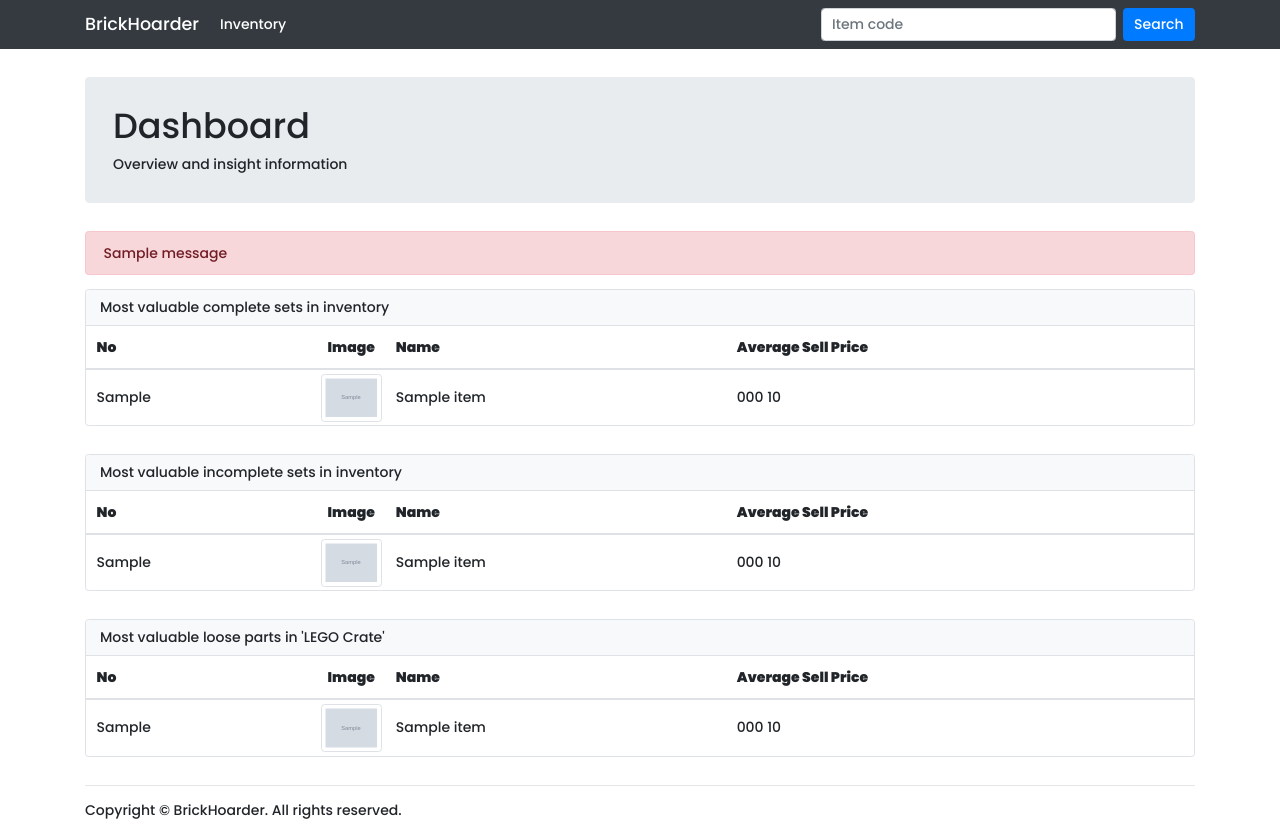
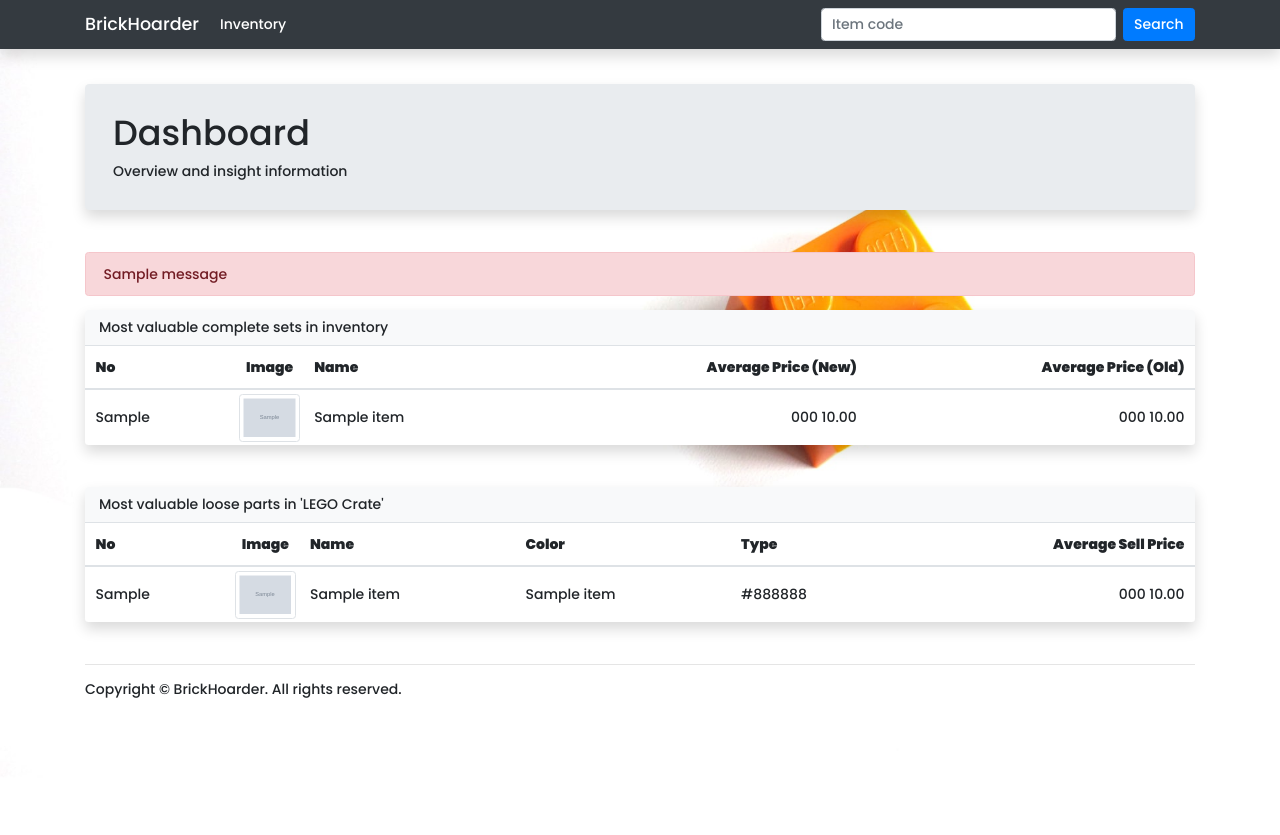
Before and after one commit to hendrikkels/BrickHoarder, a Flask app: template flask_app/templates/dashboard.html in a window 1280 px wide. After the commit the page ends 698 px from the top, so only its background shows below. Run offline with Flask 2, Linux system fonts and the light colour scheme; the template is opened without the code that fills it: most values are stand-ins (such as "Sample title", 1, 10 or a date in 2020); grey boxes marked "Sample" are stand-in pictures; one stand-in notice (Sample message) is shown; parts of the project's set-up code (start-up, migrations or seed data) failed here and were passed over; some libraries are stand-ins or nearby versions.

Commit message:
very nice

```diff
--- a/flask_app/static/css/mystyle.css
+++ b/flask_app/static/css/mystyle.css
@@ -2,9 +2,23 @@ html {
     font-size: 14px;
 }
 
+@media only screen
+  and (min-device-width: 320px)
+  and (max-device-width: 480px)
+  and (-webkit-min-device-pixel-ratio: 2) {
+    html {
+        font-size: 9px;
+    }
+}
+
 body {
     font-family: 'Poppins', sans-serif;
-    padding-top: 5.5rem   ;
+    padding-top: 6rem;
+    background: url('../images/background.jpg') no-repeat center center fixed;
+    -webkit-background-size: cover;
+    -moz-background-size: cover;
+    background-size: cover;
+    -o-background-size: cover;
 }
 
 p {
@@ -18,11 +32,7 @@ p {
 
 .jumbotron {
     padding: 2rem;
-}
-
-
-.border {
-    margin-bottom: 2rem;
+    margin-bottom: 3rem;
 }
 
 
@@ -46,7 +56,7 @@ p {
 }
 
 .card {
-    margin-bottom: 2rem;
+    margin-bottom: 3rem;
 }
 
 .card-body {
@@ -102,5 +112,4 @@ p {
         object-position: center; /* Center the image within the element */
         max-height: 6rem;
     }
-
 }
--- a/flask_app/templates/dashboard.html
+++ b/flask_app/templates/dashboard.html
@@ -2,7 +2,7 @@
 
 {% block main %}
 
-    <div class="jumbotron">
+    <div class="jumbotron shadow">
         <h1>Dashboard</h1>
         Overview and insight information
     </div>
@@ -18,82 +18,58 @@
         {% endif %}
     {% endwith %}
 
-    {% if complete_guides|length > 0 %}
+    {% if set_price_guides|length > 0 %}
 
-        <div class="rounded border">
+        <div class="card border-0 shadow">
             <nav class="navbar navbar-light bg-light rounded-top">
                 Most valuable complete sets in inventory
             </nav>
+            <div class="table-responsive">
                 <table class="table table-condensed table-hover mb-0" id="searchable_table">
                     <thead>
                     <tr>
                         <th scope="col">No</th>
                         <th scope="col">Image</th>
                         <th scope="col">Name</th>
-                    <th scope="col">Average Sell Price</th>
+                        <th class="text-right" scope="col">Average Price (New)</th>
+                        <th class="text-right" scope="col">Average Price (Old)</th>
                     </tr>
                     </thead>
                     <tbody>
-                {% for set in complete_guides %}
+                    {% for set in set_price_guides %}
                         <tr onclick="window.location.href = '/set/{{ set.item.no }}';">
                             <td>{{ set.item.no }}</td>
                             <td class="fit">
                                 <img src="{{ set.item.thumbnail_url }}" class="img-fluid img-thumbnail crop-table" alt="sheep">
                             </td>
                             <td>{{ set.item.name }}</td>
-                        <td>{{ set.currency_code }} {{ set.avg_price }}</td>
+                            <td class="text-right">{{ set.currency_code }} {{ "%.2f"|format(set.avg_price) }}</td>
+                            <td class="text-right">{{ set.currency_code }} {{ "%.2f"|format(set.avg_price_used) }}</td>
                         </tr>
                     {% endfor %}
                     </tbody>
                 </table>
             </div>
+        </div>
     {% endif %}
 
-    {% if incomplete_guides|length > 0 %}
 
-        <div class="rounded border">
+    {% if loose_parts_guides|length > 0 %}
+
+        <div class="card border-0 shadow">
             <nav class="navbar navbar-light bg-light rounded-top">
-                Most valuable incomplete sets in inventory
+                Most valuable loose parts in 'LEGO Crate'
             </nav>
+            <div class="table-responsive">
                 <table class="table table-condensed table-hover mb-0" id="searchable_table">
                 <thead>
                 <tr>
                     <th scope="col">No</th>
                     <th scope="col">Image</th>
                     <th scope="col">Name</th>
-                    <th scope="col">Average Sell Price</th>
-                </tr>
-                </thead>
-                <tbody>
-                {% for set in incomplete_guides %}
-                    <tr onclick="window.location.href = '/set/{{ set.item.no }}';">
-                        <td>{{ set.item.no }}</td>
-                        <td class="fit">
-                            <img src="{{ set.item.thumbnail_url }}" class="img-fluid img-thumbnail crop-table" alt="sheep">
-                        </td>
-                        <td>{{ set.item.name }}</td>
-                        <td>{{ set.currency_code }} {{ set.avg_price }}</td>
-                    </tr>
-                {% endfor %}
-                </tbody>
-            </table>
-        </div>
-
-    {% endif %}
-
-    {% if loose_parts_guides|length > 0 %}
-
-        <div class="rounded border">
-            <nav class="navbar navbar-light bg-light rounded-top">
-                Most valuable loose parts in 'LEGO Crate'
-            </nav>
-            <table class="table table-condensed table-hover mb-0" id="searchable_table">
-                <thead>
-                <tr>
-                    <th scope="col">No</th>
-                    <th scope="col">Image</th>
-                    <th scope="col">Name</th>
-                    <th scope="col">Average Sell Price</th>
+                    <th scope="col">Color</th>
+                    <th scope="col">Type</th>
+                    <th scope="col" class="text-right">Average Sell Price</th>
                 </tr>
                 </thead>
                 <tbody>
@@ -104,12 +80,15 @@
                             <img src="{{ part.item.thumbnail_url }}" class="img-fluid img-thumbnail crop-table" alt="sheep">
                         </td>
                         <td>{{ part.item.name }}</td>
-                        <td>{{ part.currency_code }} {{ part.avg_price }}</td>
+                        <td>{{ part.item.color_name }}</td>
+                        <td>{{ part.item.color_type }}</td>
+                        <td class="text-right">{{ part.currency_code }} {{ "%.2f"|format(part.avg_price) }}</td>
                     </tr>
                 {% endfor %}
                 </tbody>
             </table>
             </div>
+        </div>
 
     {% endif %}
 
--- a/flask_app/templates/navbar.html
+++ b/flask_app/templates/navbar.html
@@ -1,4 +1,4 @@
-<nav class="navbar navbar-expand-md navbar-dark bg-dark fixed-top">
+<nav class="navbar navbar-expand-md navbar-dark bg-dark fixed-top shadow">
     <div class="container-lg">
         <a class="navbar-brand" href="/home">BrickHoarder</a>
         <button class="navbar-toggler" type="button" data-toggle="collapse" data-target="#navbarSupportedContent" aria-controls="navbarSupportedContent" aria-expanded="false" aria-label="Toggle navigation">
@@ -13,7 +13,7 @@
             </ul>
             <form class="form-inline my-2 my-md-0 my-lg-0" method="POST" action="/search">
                 <div class="form-group d-flex">
-                    <input class="form-control mr-2" type="search" name="no" placeholder="Item code">
+                    <input class="form-control mr-2" required  minlength="2" type="search" name="no" placeholder="Item code">
                     <button class="btn btn-primary" type="submit">Search</button>
                 </div>
             </form>
--- a/flask_app/views.py
+++ b/flask_app/views.py
@@ -1,17 +1,15 @@
 from flask import render_template, request, redirect, url_for, flash
 from flask_app import app, functions
-
-search_filter = "sets"
 
 
 @app.route('/')
 @app.route('/home')
 def home():
-    complete_guides = functions.get_complete_sets_price_guide()
-    incomplete_guides = functions.get_incomplete_sets_price_guide()
+    set_price_guides = functions.get_sets_price_guide()
+    print(set_price_guides)
     loose_parts_guides = functions.get_loose_parts_price_guide()
     print(loose_parts_guides)
-    return render_template("dashboard.html", complete_guides=complete_guides, incomplete_guides=incomplete_guides, loose_parts_guides=loose_parts_guides)
+    return render_template("dashboard.html", set_price_guides=set_price_guides, loose_parts_guides=loose_parts_guides)
 
 
 @app.route('/inventory')
@@ -33,6 +31,7 @@ def show_set(set_no):
         print(part)
         part.owned_quantity = new_quantity
         functions.insert_inventory_part(part)
+        flash("Parts updated", 'success')
     if set_data.type == 'GROUP':
         return redirect("/group/" + set_data.no)
     parts_list = functions.get_inventory_set_parts(set_no=set_no)
@@ -59,6 +58,7 @@ def remove_part(no):
     set_no = str(request.form.get('set_no'))
     color_id = str(request.form.get('color_id'))
     functions.delete_inventory_part(set_no=set_no, part_no=no, color_id=color_id)
+    flash("Parts removed", 'danger')
     return redirect("/set/" + set_no)
 
 
@@ -66,21 +66,10 @@ def remove_part(no):
 def search():
     if request.method == 'POST':
         # Use search form to add extra params for search
-        global search_filter
-        search_filter = request.form.get('search_filter')
-        if search_filter is None:
-            search_filter = "sets"
-        print(search_filter)
         no = request.form.get('no')
-        if len(no) >= 2 and no is not None:
-            if search_filter == "sets":
-                return redirect('/results/query=' + no)
-            elif search_filter == "parts":
-                return redirect('/results/query=' + no)
-        else:
-            flash('No results found', 'error')
-            return render_template('search.html', search_str=no, search_filter=search_filter)
-    return render_template('search.html', search_str="", search_filter=search_filter)
+        if no is not None:
+            return redirect('/results/query=' + no)
+    return redirect(url_for('inventory'))
 
 
 @app.route('/results/query=<no>')
@@ -166,3 +155,29 @@ def add_part(no):
         print(part_colors)
         set_list = functions.get_inventory_set_list()
         return render_template('add_part.html', part_no=no, part_color_images=part_colors, set_list=set_list)
+
+###
+# The functions below should be applicable to all Flask apps.
+###
+@app.route('/<file_name>.txt')
+def send_text_file(file_name):
+    """Send your static text file."""
+    file_dot_text = file_name + '.txt'
+    return app.send_static_file(file_dot_text)
+
+
+@app.after_request
+def add_header(response):
+    """
+    Add headers to both force latest IE rendering engine or Chrome Frame,
+    and also to cache the rendered page for 10 minutes.
+    """
+    response.headers['X-UA-Compatible'] = 'IE=Edge,chrome=1'
+    response.headers['Cache-Control'] = 'public, max-age=600'
+    return response
+
+
+@app.errorhandler(404)
+def page_not_found(error):
+    """Custom 404 page."""
+    return render_template('404.html'), 404
```
Also changed, not shown: flask_app/functions.py (+27 -34 lines), flask_app/templates/404.html (+4 -4 lines), flask_app/templates/add_part.html (+8 -5 lines), flask_app/templates/add_set.html (+5 -2 lines), flask_app/templates/group_info.html (+26 -7 lines), flask_app/templates/inventory.html (+22 -10 lines), flask_app/templates/search.html (+7 -3 lines), flask_app/templates/set_info.html (+26 -3 lines), flask_app/static/images/background.jpg (added). Lines whose indentation alone changed are shown as unchanged.
